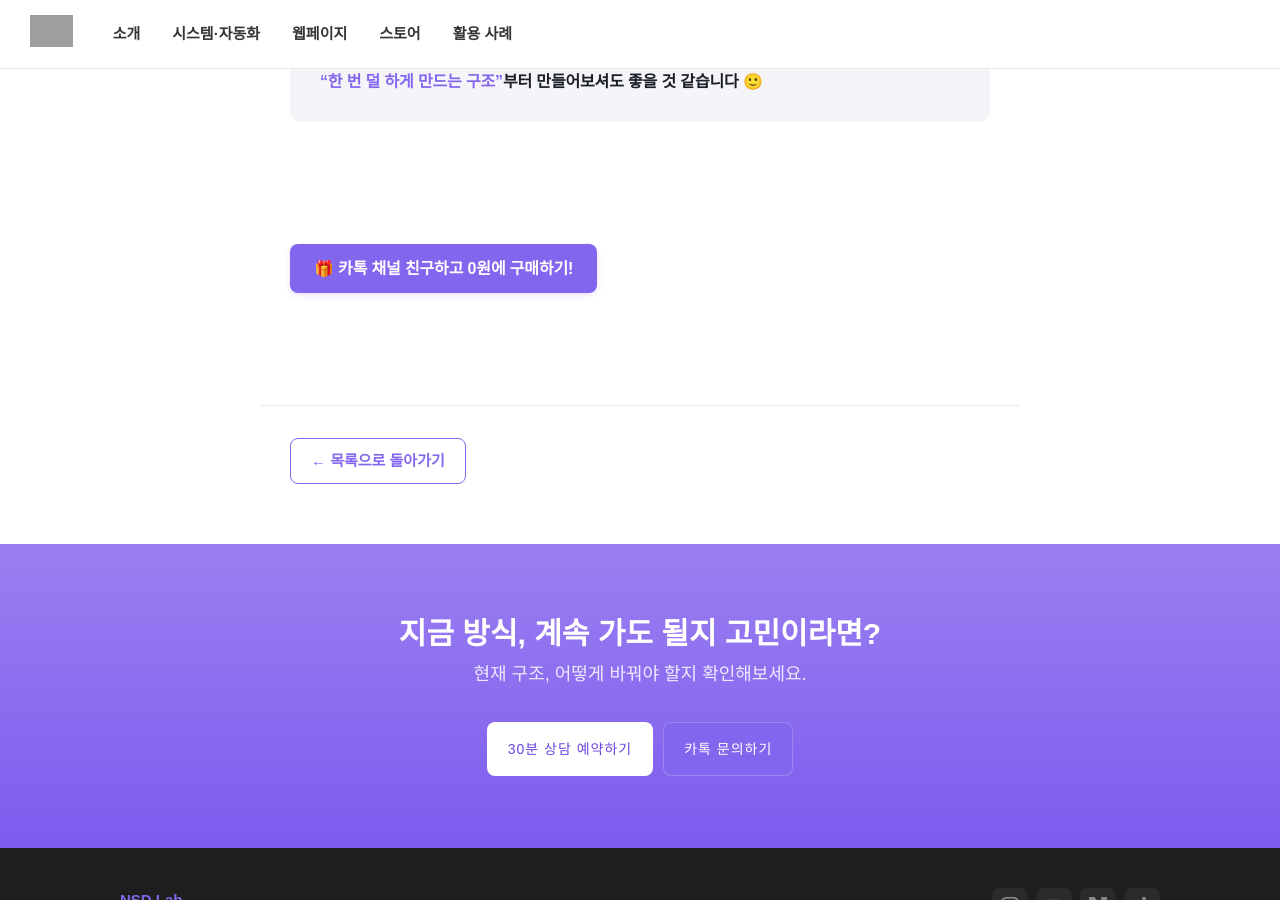
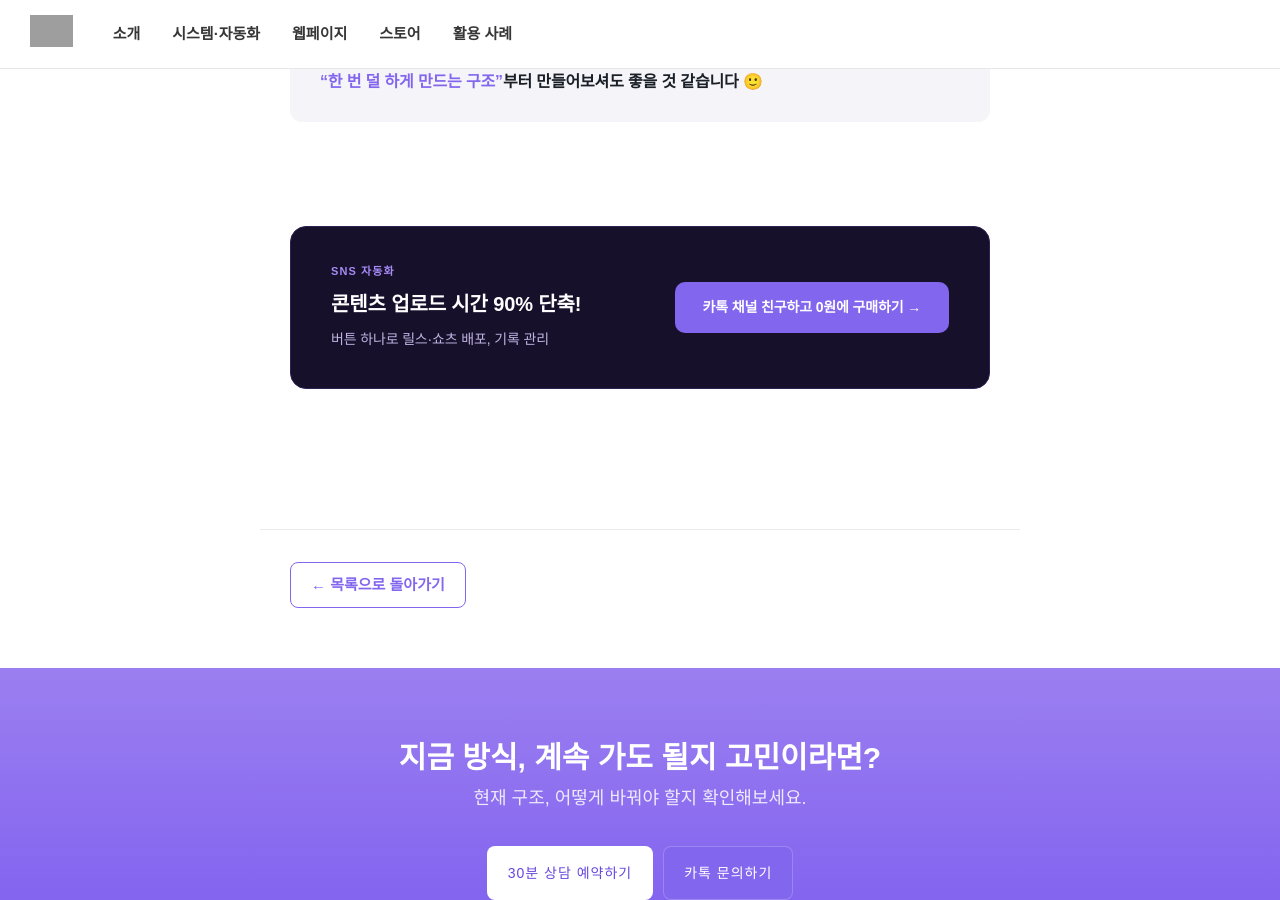
Before and after one commit to nsdlab26/blog, a Jekyll site: the page built from _posts/2026-03-20-sns-automation.md, in a window 1280 px wide and 900 px high, scrolled down 3396 px. Built offline with Jekyll 4.4.1, drawn with Linux system fonts in a browser that asks for light colours; some web fonts are replaced; grey boxes are pictures that could not be loaded.

Commit message:
Update 2026-03-20-sns-automation.md

```diff
--- a/_posts/2026-03-20-sns-automation.md
+++ b/_posts/2026-03-20-sns-automation.md
@@ -63,10 +63,14 @@
 <div style="font-size: 16px; font-weight: bold; color: #1a1f27; background-color: #f5f4f8; padding: 25px 30px; border-radius: 12px; line-height: 1.8;">혹시 비슷하게 반복 작업에 시간을 쓰고 계신다면, 지금 당장 사람을 대체하는 완벽한 자동화보다는<br /> <strong style="color: #8366ee; font-weight: bold;">“한 번 덜 하게 만드는 구조”</strong>부터 만들어보셔도 좋을 것 같습니다 🙂</div>
 </section>
   <br>
-<section style="margin-top: 50px; margin-bottom: 20px;">
-    <a href="https://www.nsdlab.kr/main/?idx=13" target="_blank" style="display: inline-block; padding: 12px 24px; font-size: 16px; font-weight: bold; color: #ffffff; background-color: #8366ee; border-radius: 8px; text-decoration: none; box-shadow: 0 2px 6px rgba(131, 102, 238, 0.2);">
-        🎁 카톡 채널 친구하고 0원에 구매하기!
-    </a>
-</section>
 <p style="margin-top: 32px;"> </p>
+
+  <div style="background:#16102b; border-radius:16px; padding:36px 40px; border:1px solid #2e2250; margin-bottom:60px; display:flex; align-items:center; justify-content:space-between; gap:24px; flex-wrap:wrap;">
+  <div style="flex:1; min-width:240px;">
+    <div style="font-size:11px; font-weight:700; letter-spacing:0.1em; color:#a78bf6; margin-bottom:10px; text-transform:uppercase;">SNS 자동화</div>
+    <h3 style="margin:0 0 10px; font-size:20px; font-weight:900; color:#fff; line-height:1.4;">콘텐츠 업로드 시간 90% 단축!</h3>
+    <p style="margin:0; font-size:14px; color:#C0B3E0; line-height:1.7;">버튼 하나로 릴스·쇼츠 배포, 기록 관리</p>
+  </div>
+ <a href="https://www.nsdlab.kr/main/?idx=13" target="_blank" style="display:inline-block; background:#8366EE; color:#fff; font-size:14px; font-weight:700; padding:14px 28px; border-radius:10px; text-decoration:none; white-space:nowrap; flex-shrink:0;">카톡 채널 친구하고 0원에 구매하기 →</a>
 </div>
+</div>
```
